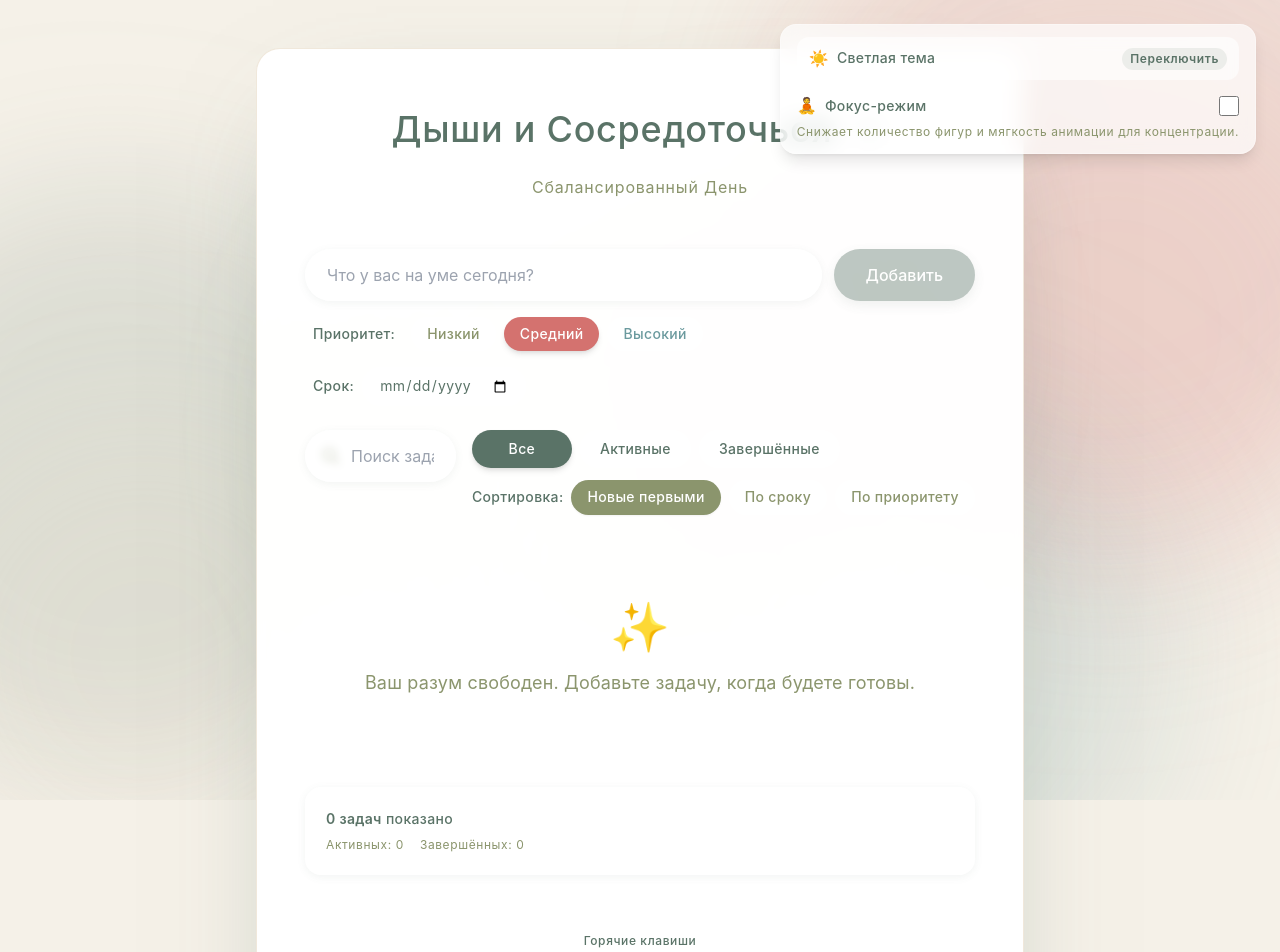
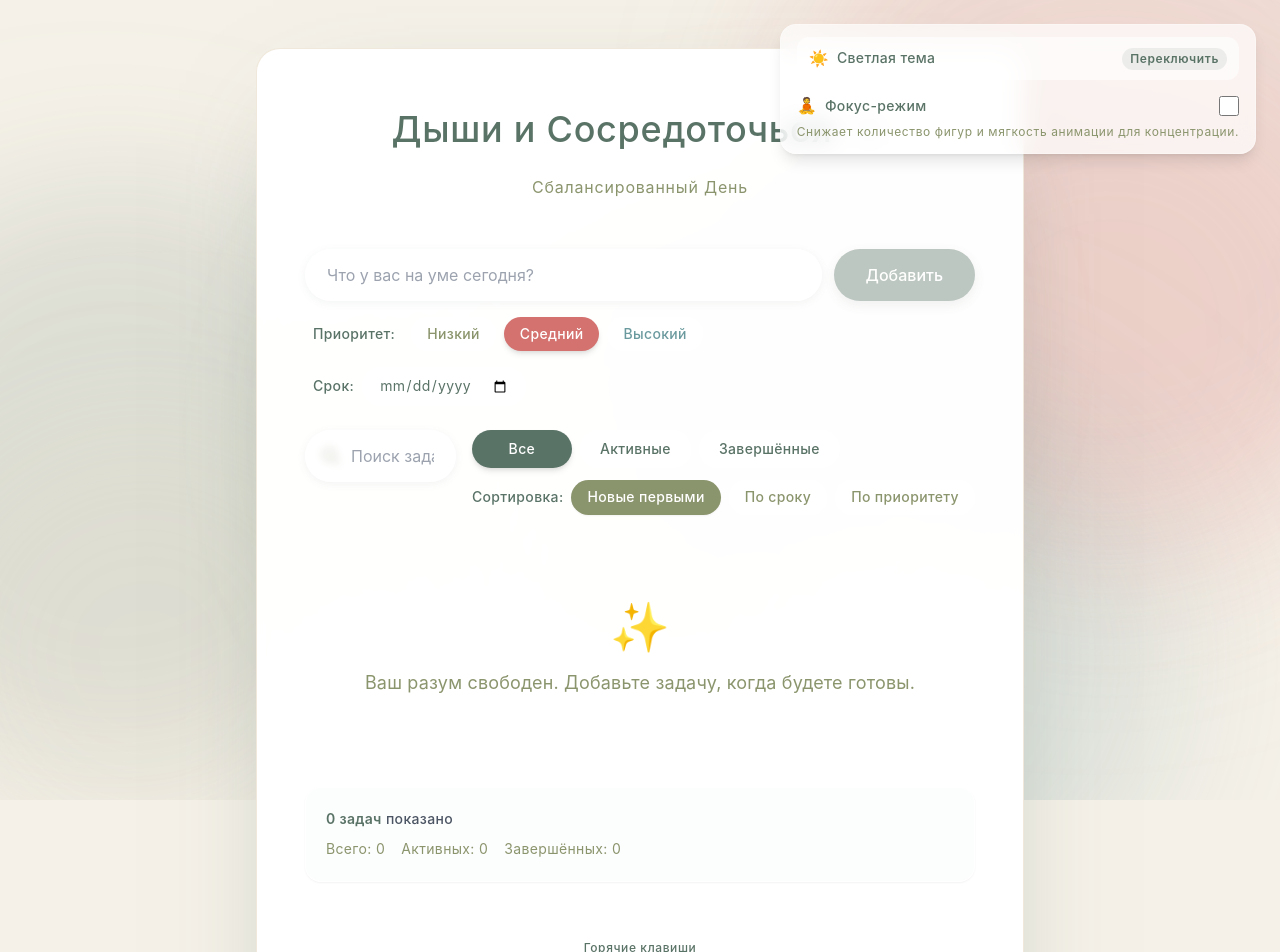
Before and after one commit to cimoun/TheSite, a React (Vite) app: page / in a window 1280 px wide. Shown: the top 952 px of the page. Built offline with nearby package versions, Linux system fonts and the light colour scheme.

Commit message:
Enhance task stats with total count and progress

```diff
--- a/src/components/task/TaskStats.tsx
+++ b/src/components/task/TaskStats.tsx
@@ -1,7 +1,8 @@
+import { useMemo } from 'react';
+import { motion } from 'framer-motion';
 import { useTaskStore } from '../../stores/taskStore';
 import { useFilteredTasks } from '../../hooks';
 import { getTaskStats, pluralizeTasks } from '../../utils/helpers';
-import { motion } from 'framer-motion';
 
 export const TaskStats: React.FC = () => {
   // Use a single selector to get both tasks and clearCompleted
@@ -12,6 +13,11 @@ export const TaskStats: React.FC = () => {
 
   const filteredTasks = useFilteredTasks();
   const stats = getTaskStats(tasks);
+
+  const completionProgress = useMemo(() => ({
+    fraction: stats.total > 0 ? stats.completionRate / 100 : 0,
+    opacity: 0.14 + (stats.total > 0 ? (stats.completionRate / 100) * 0.24 : 0),
+  }), [stats.completionRate, stats.total]);
 
   const statsVariants = {
     hidden: { opacity: 0, y: 10 },
@@ -30,19 +36,36 @@ export const TaskStats: React.FC = () => {
       variants={statsVariants}
       initial="hidden"
       animate="visible"
-      className="flex items-center justify-between gap-4 p-5 rounded-2xl bg-white/50 backdrop-blur-sm border border-white/30"
-      style={{
-        boxShadow: '0 2px 8px rgba(90, 115, 103, 0.08)',
-      }}
+      className="relative overflow-hidden flex flex-col gap-4 sm:flex-row sm:items-center sm:justify-between rounded-2xl border px-5 py-5 backdrop-blur-sm bg-white/60 border-white/30 shadow-sm dark:bg-dark-surface/80 dark:border-dark-border/40"
     >
-      <div className="flex flex-col gap-1.5">
-        <div className="text-sm font-medium" style={{ color: '#5A7367' }}>
-          <span className="font-semibold">
+      <div className="pointer-events-none absolute inset-0">
+        <motion.div
+          className="absolute inset-y-0 left-0 w-full bg-gradient-to-r from-calm-deepGreen/40 via-calm-teal/30 to-calm-olive/25"
+          style={{
+            transformOrigin: 'left center',
+            opacity: completionProgress.opacity,
+          }}
+          initial={{ scaleX: 0 }}
+          animate={{ scaleX: completionProgress.fraction }}
+          transition={{ duration: 0.6, ease: 'easeOut' }}
+        />
+        <motion.div
+          className="absolute inset-0 bg-calm-deepGreen/20"
+          style={{ opacity: completionProgress.opacity * 0.9 }}
+          animate={{ opacity: [completionProgress.opacity * 0.6, completionProgress.opacity, completionProgress.opacity * 0.6] }}
+          transition={{ duration: 6, repeat: Infinity, ease: 'easeInOut' }}
+        />
+      </div>
+
+      <div className="relative z-10 flex flex-col gap-2 text-sm text-calm-graphite dark:text-dark-text">
+        <div className="font-medium">
+          <span className="font-semibold text-calm-deepGreen dark:text-calm-teal">
             {pluralizeTasks(filteredTasks.length)}
           </span>{' '}
           показано
         </div>
-        <div className="flex gap-4 text-xs" style={{ color: '#8B956D' }}>
+        <div className="flex flex-wrap items-center gap-x-4 gap-y-2 text-xs sm:text-sm text-calm-olive dark:text-dark-textMuted">
+          <span>Всего: {stats.total}</span>
           <span>Активных: {stats.active}</span>
           <span>Завершённых: {stats.completed}</span>
           {stats.total > 0 && (
@@ -54,15 +77,8 @@ export const TaskStats: React.FC = () => {
       {stats.completed > 0 && (
         <motion.button
           onClick={clearCompleted}
-          className="px-5 py-2 rounded-full text-sm font-medium text-white transition-all duration-200"
-          style={{
-            backgroundColor: '#D4726F',
-            boxShadow: '0 2px 8px rgba(212, 114, 111, 0.25)',
-          }}
-          whileHover={{
-            scale: 1.05,
-            boxShadow: '0 4px 12px rgba(212, 114, 111, 0.35)',
-          }}
+          className="relative z-10 px-5 py-2 rounded-full text-sm font-medium text-white transition-all duration-200 bg-calm-terracotta shadow-md shadow-calm-terracotta/30"
+          whileHover={{ scale: 1.05, boxShadow: '0 10px 25px rgba(212, 114, 111, 0.35)' }}
           whileTap={{ scale: 0.95 }}
         >
           Очистить завершённые
```
